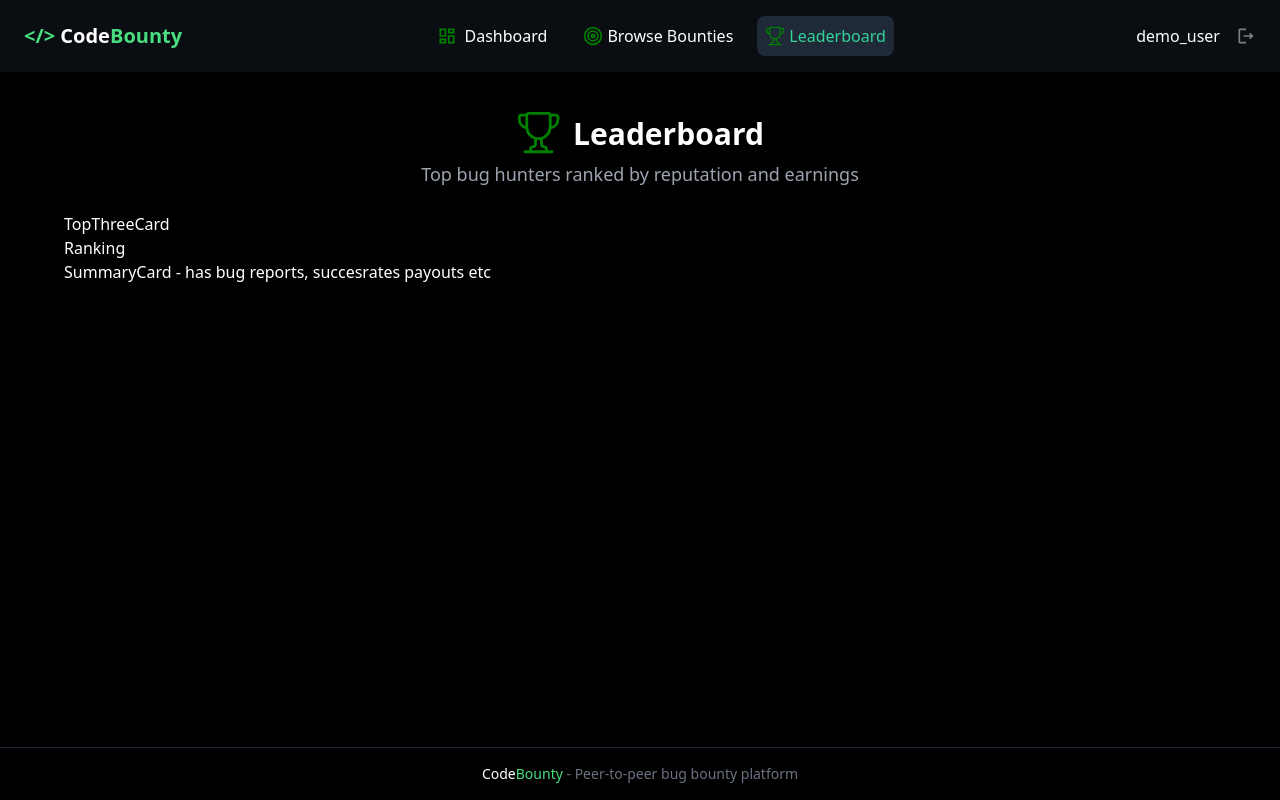
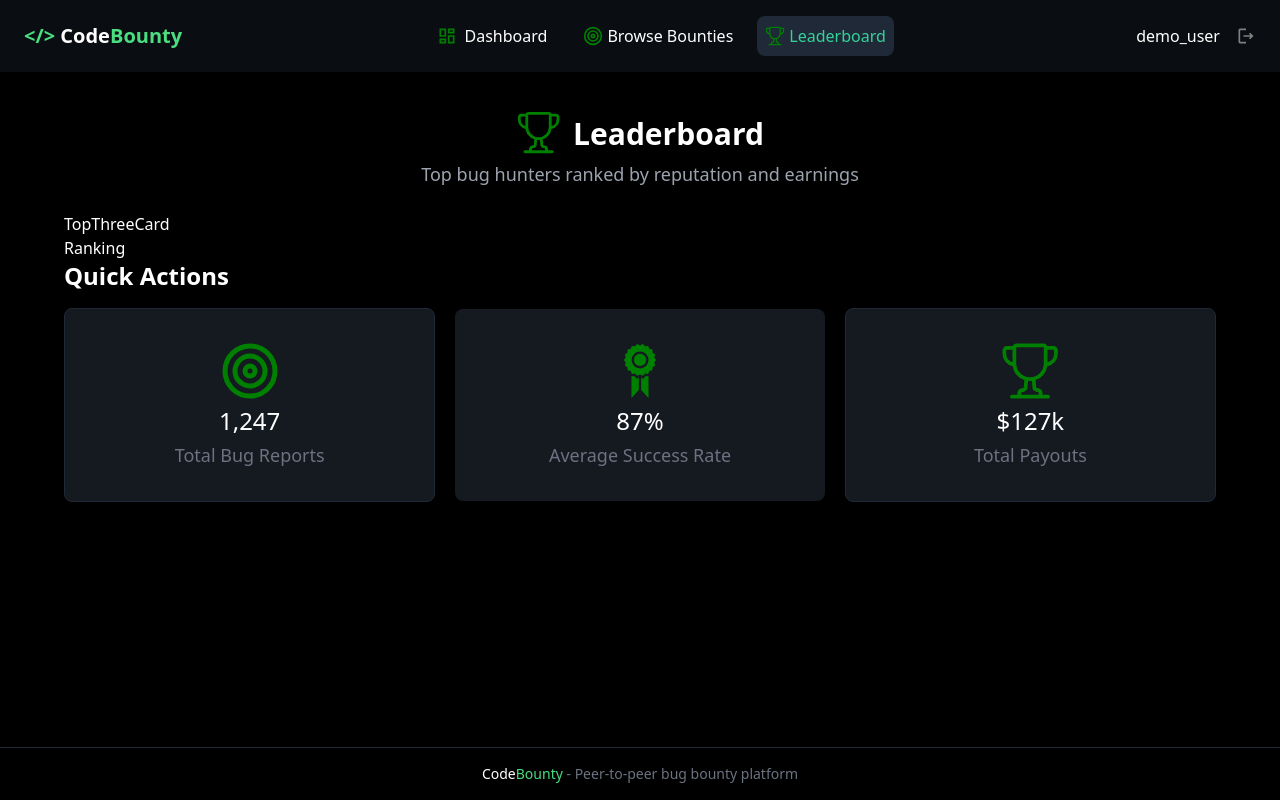
Before and after one commit to arthsaAr/CodeBounty, a React app in the folder frontend/: page /dashboard-owner in a window 1280 px wide. Both pictures are taken after a click on the element "Leaderboard". Built offline with nearby package versions, Linux system fonts and the light colour scheme; the HTML template or start-up script is replaced by a standard one.

Commit message:
Added summary card structure

```diff
--- a/frontend/src/components/leaderboard/SummaryCard.tsx
+++ b/frontend/src/components/leaderboard/SummaryCard.tsx
@@ -1,8 +1,36 @@
 import React from 'react'
+import { FiTarget } from 'react-icons/fi'
+import { GiAchievement } from 'react-icons/gi'
+import { GoTrophy } from 'react-icons/go'
 
 const SummaryCard = () => {
   return (
-    <div>SummaryCard - has bug reports, succesrates payouts etc</div>
+    <div>
+        <h2 className='text-2xl font-semibold mb-4'>Quick Actions</h2>
+
+        <div className='flex flex-row gap-5 items-center'>
+            <div
+                className='flex-1 flex flex-col gap-1 items-center justify-center text-center border border-gray-800 bg-[#151920] hover:border-emerald-700 rounded-lg p-8 '>
+                <FiTarget color="green" size={60}/>
+                <h2 className='text-2xl'>1,247</h2>
+                <h3 className='text-lg text-gray-500'>Total Bug Reports</h3>
+            </div>
+
+            <div
+                className='flex-1 flex flex-col gap-1 items-center justify-center text-centerborder border-gray-800 bg-[#151920] hover:border-emerald-700 rounded-lg p-8 '>
+                <GiAchievement color="green" size={60} />
+                <h2 className='text-2xl'>87%</h2>
+                <h3 className='text-lg text-gray-500'>Average Success Rate</h3>
+            </div>
+
+            <div
+                className='flex-1 flex flex-col gap-1 items-center justify-center text-center border border-gray-800 bg-[#151920] hover:border-emerald-700 rounded-lg p-8 '>
+                <GoTrophy color="green" size={60} />
+                <h2 className='text-2xl'>$127k</h2>
+                <h3 className='text-lg text-gray-500'>Total Payouts</h3>
+            </div>
+        </div>
+    </div>
   )
 }
 
```
